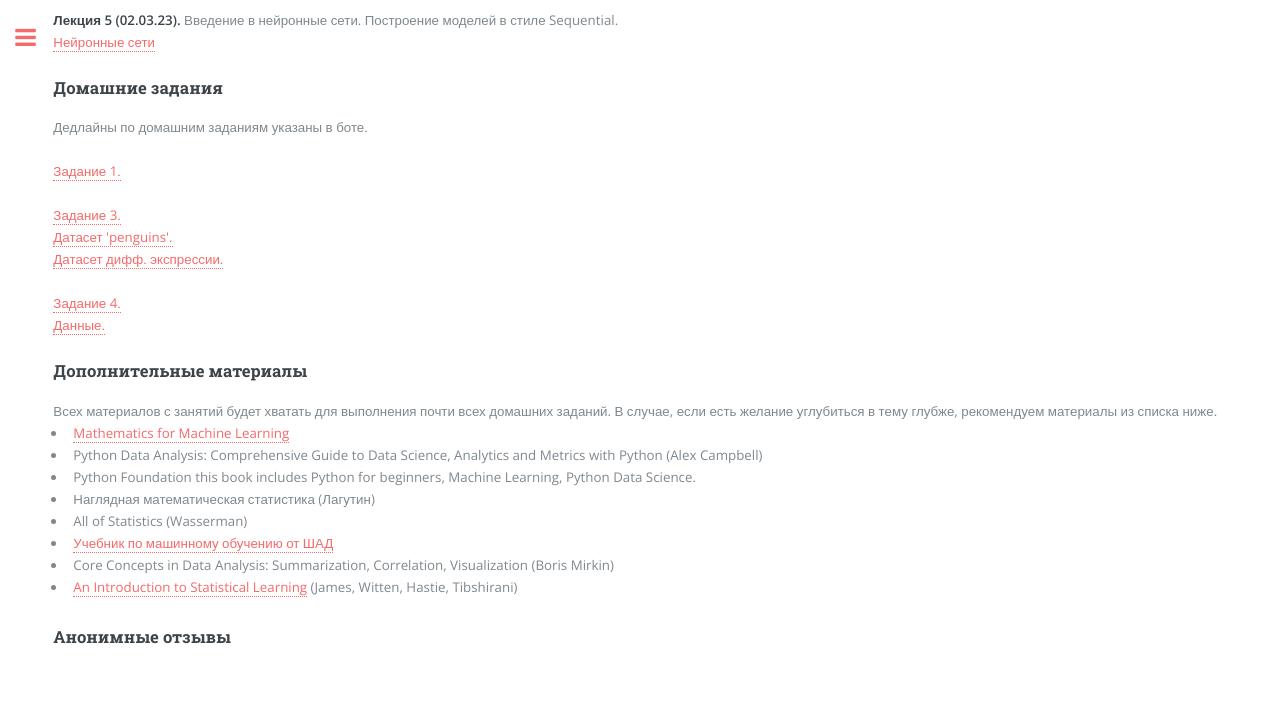
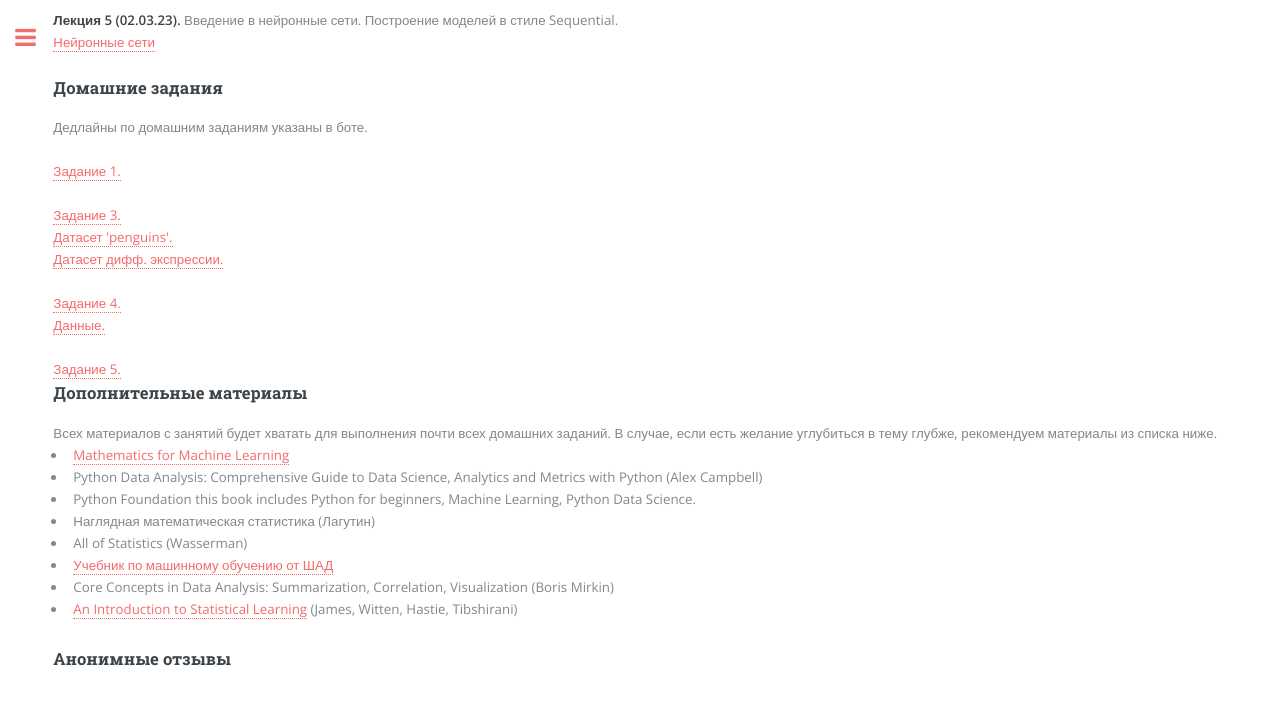
Before and after one commit to miptstats/miptstats.github.io, a Jekyll site: the page built from courses/ad_mipt.html, in a window 1280 px wide and 900 px high, scrolled down 719 px. Shown: the top 705 px of the window. Built offline with Jekyll 4.4.1, drawn with Linux system fonts in a browser that asks for light colours; a script that is not in the unit is left out.

Commit message:
Update ad_mipt.html

```diff
--- a/courses/ad_mipt.html
+++ b/courses/ad_mipt.html
@@ -108,8 +108,10 @@ title: "Phystech@DataScience - Спецкурс по анализу данных
 <a href="ad_mipt/hw3_2024_final.html">Задание 3.</a><br>
 <a href="ad_mipt/penguins.csv">Датасет 'penguins'.</a><br>
 <a href="ad_mipt/Rnaseq_age_reg.csv">Датасет дифф. экспрессии.</a><br><br>
- <a href="ad_mipt/hw2_for_students.html">Задание 4.</a><br>
+<a href="ad_mipt/hw2_for_students.html">Задание 4.</a><br>
 <a href="ad_mipt/data_hw4.zip">Данные.</a><br><br>
+<a href="ad_mipt/hw5_students.html">Задание 5.</a><br>
+
 
 
 
```
